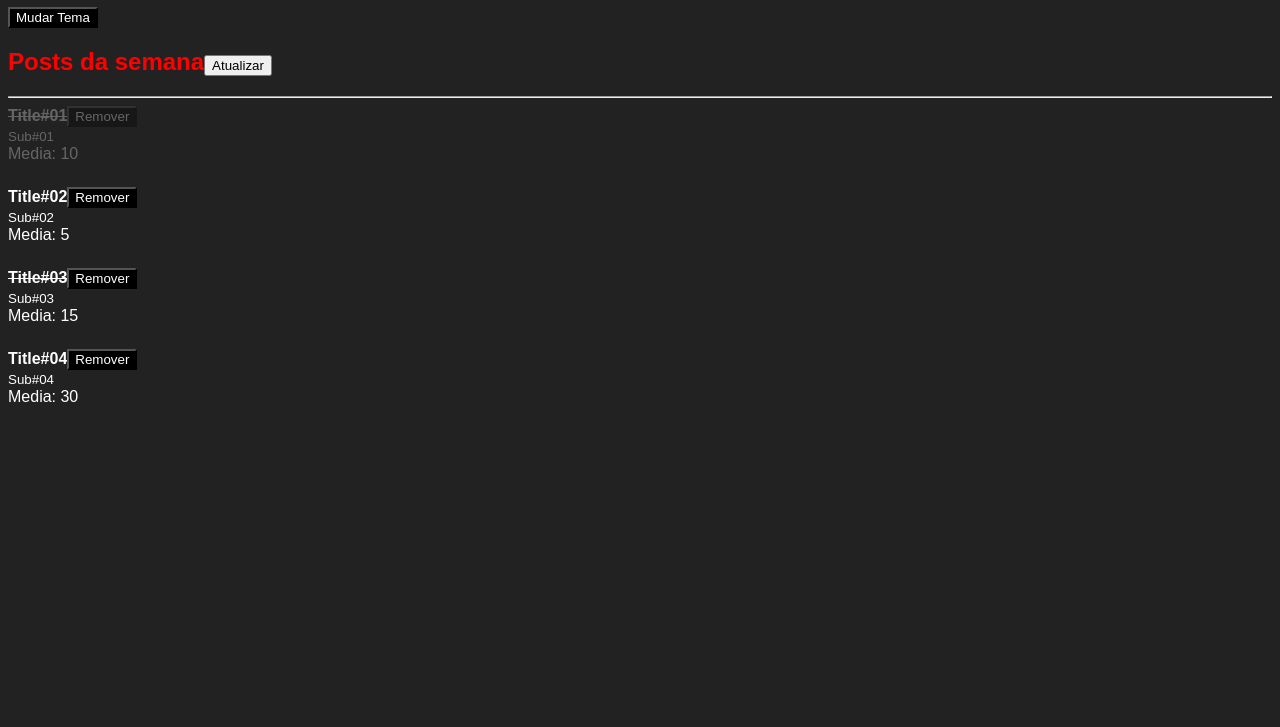
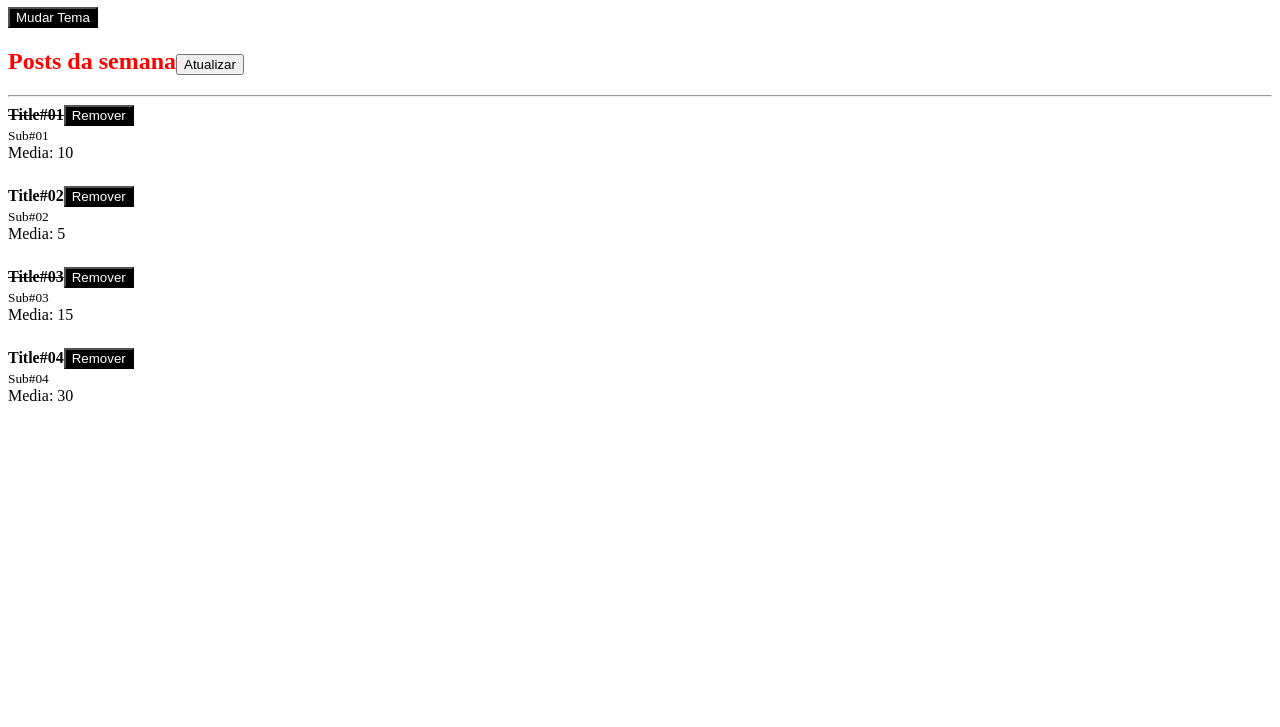
Before and after one commit to FillipeDiord/react-fundamentos, a React app: page / in a window 1280 px wide. Shown: the part 73-800 px from the top of the page. Built offline with nearby package versions, Linux system fonts and the light colour scheme.

Commit message:
creating and organizing directories and putting new property in handleRefresh

```diff
--- a/src/components/App.js
+++ b/src/components/App/index.js
@@ -1,16 +1,16 @@
 import React, { useState } from 'react';
 
-import { Post } from './Post';
-import { Header } from './Header';
-import { ThemeProvider } from '../ThemeContext';
+import { Post } from '../Post';
+import { Header } from '../Header';
+import { ThemeProvider } from '../../context/ThemeContext';
 
-import styles from '../App.scss';
+import styles from './App.scss';
 
 
 export function App() {
 
   const [posts, setPosts] = useState([
-    { id: Math.random(), title: 'Title#01', subtitle: 'Sub#01', likes: 20, read: true, removed: true },
+    { id: Math.random(), title: 'Title#01', subtitle: 'Sub#01', likes: 20, read: true, removed: false },
     { id: Math.random(), title: 'Title#02', subtitle: 'Sub#02', likes: 10, read: false, removed: false },
     { id: Math.random(), title: 'Title#03', subtitle: 'Sub#03', likes: 30, read: true, removed: false },
     { id: Math.random(), title: 'Title#04', subtitle: 'Sub#04', likes: 60, read: false, removed: false },
@@ -26,6 +26,7 @@ export function App() {
         subtitle: `Sub#0${prevState.length + 1}`,
         likes: 35,
         read: false,
+        removed: false,
       }
     ]);
   }
--- a/src/components/Button.js
+++ b/src/components/Button.js
@@ -1,7 +1,7 @@
 import React, { useContext } from 'react';
 import PropTypes from 'prop-types';
 
-import { ThemeContext } from '../ThemeContext';
+import { ThemeContext } from '../context/ThemeContext';
 
 export function Button(props) {
   const { theme } = useContext(ThemeContext);
--- a/src/components/Header.js
+++ b/src/components/Header/index.js
@@ -1,10 +1,10 @@
 import React, { useContext } from 'react';
 import PropTypes from 'prop-types';
-import { Button } from './Button';
+import { Button } from '../Button';
 
-import { ThemeContext } from '../ThemeContext';
+import { ThemeContext } from '../../context/ThemeContext';
 
-import styles from '../Header.scss';
+import styles from './Header.scss';
 
 export function Header(props) {
   const { onToggleTheme } = useContext(ThemeContext);
--- a/src/Post.scss
+++ b/src/components/Post/Post.scss
@@ -3,6 +3,6 @@
 }
 
 .postDeleted {
+  margin-bottom: 24px;
   opacity: 0.3;
-  margin-bottom: 24px;
 }
--- a/src/components/PostHeader.js
+++ b/src/components/Post/PostHeader.js
@@ -1,6 +1,6 @@
 import React from 'react';
 import PropTypes from 'prop-types';
-import { Button } from './Button';
+import { Button } from '../Button';
 
 export function PostHeader(props) {
   return (
--- a/src/components/Post.js
+++ b/src/components/Post/index.js
@@ -2,7 +2,7 @@ import React from 'react';
 import PropTypes from 'prop-types';
 import { PostHeader } from './PostHeader';
 
-import styles from '../Post.scss';
+import styles from './Post.scss';
 
 export function Post(props) {
   return (
--- a/src/index.js
+++ b/src/index.js
@@ -3,7 +3,6 @@ import ReactDOM from 'react-dom';
 
 import { App } from './components/App';
 
-import './index.scss';
 
 ReactDOM.render(
   <App />,
--- a/src/index.scss
+++ /dev/null
@@ -1,5 +0,0 @@
-body {
-  background: #222;
-  color: #FFF;
-  font-family: sans-serif;
-}
```
Also changed, not shown: src/components/App/App.scss (renamed from src/App.scss), src/components/Header/Header.scss (renamed from src/Header.scss), src/context/ThemeContext.js (renamed from src/ThemeContext.js).
